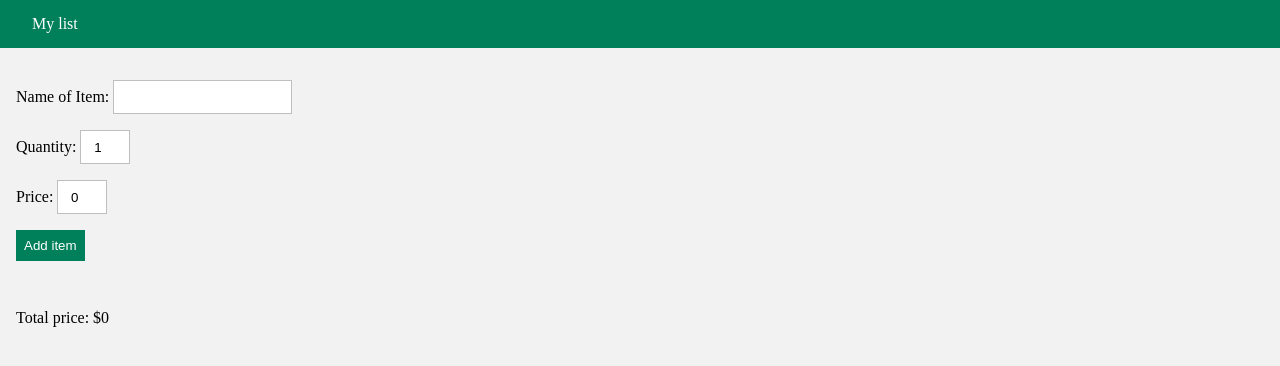
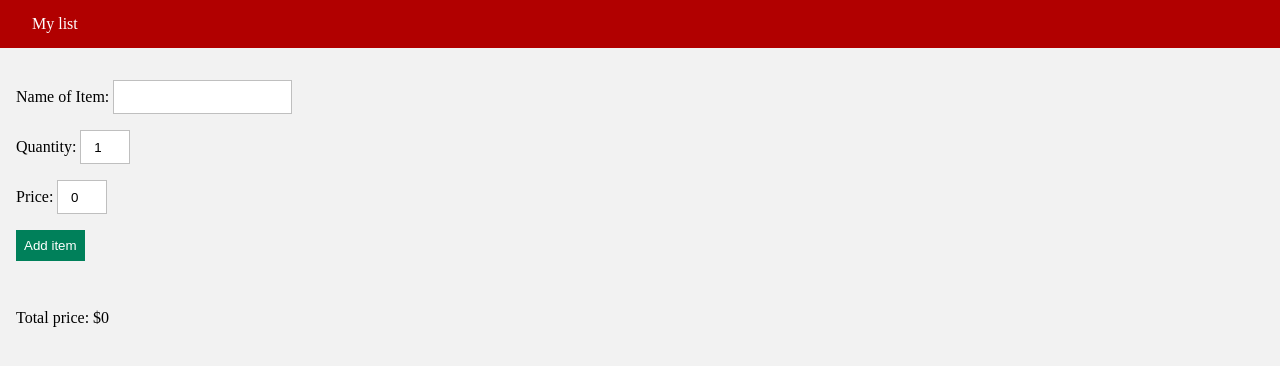
Before and after one commit to IoannisMorakis/MyShoppingApp, a plain HTML site: page index.html in a window 1280 px wide. Drawn offline with Linux system fonts and the light colour scheme.

Commit message:
style changes

```diff
--- a/index.css
+++ b/index.css
@@ -8,7 +8,7 @@
   }
 
   nav {
-    background: #00805a;
+    background: #b10000;
     height: 3rem;
     line-height: 3rem;
     color: white;
```
